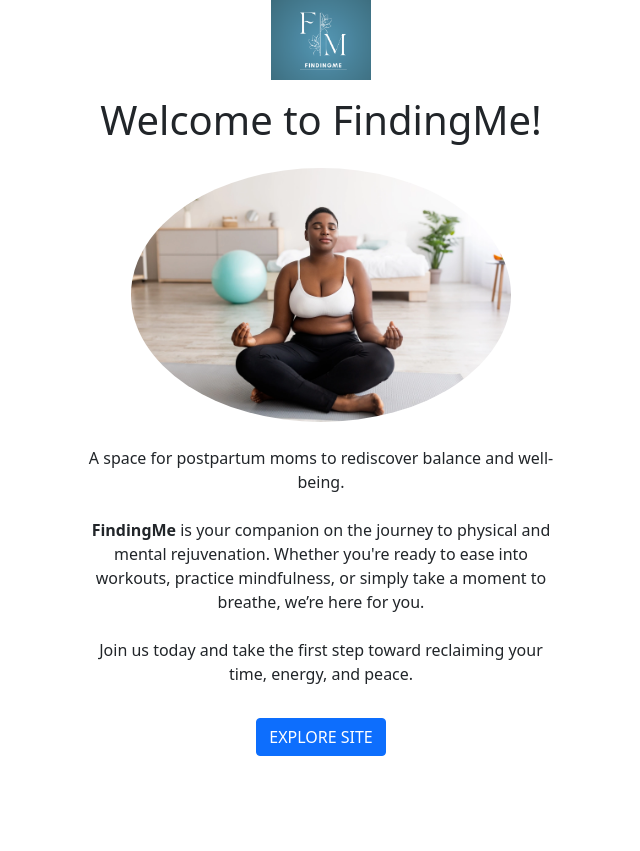
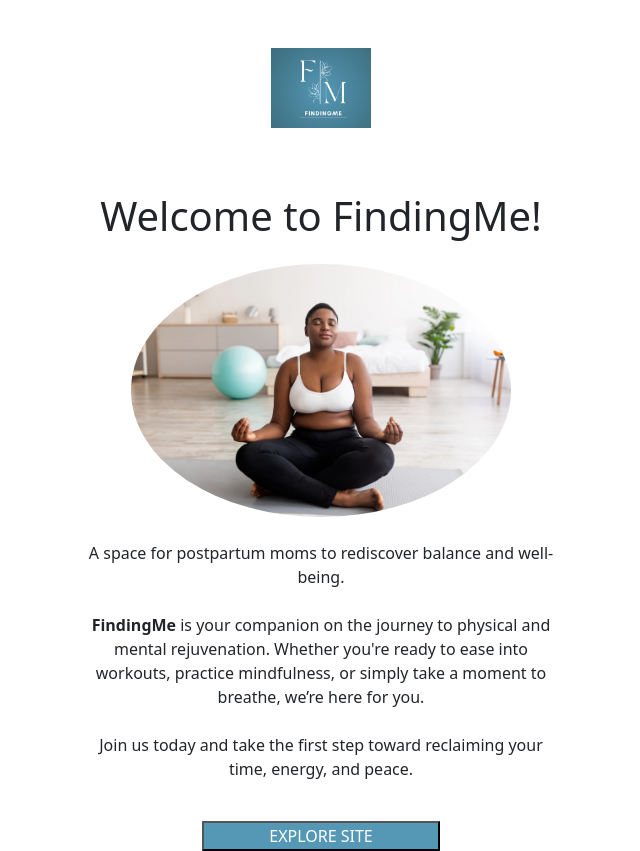
Before and after one commit to xcbhx/1910_final_project, a Flask app: page / in a window 1280 px wide. Shown: the whole page, without its empty margins (319-959 px from the left). Before the commit the page ends 756 px from the top, so only its background shows below. Run offline with Flask 3, Linux system fonts and the light colour scheme.

Commit message:
edited home

```diff
--- a/static/styles.css
+++ b/static/styles.css
@@ -1,3 +1,8 @@
+/* Home */
+#logo {
+    margin: 10%;
+}
+
 /* Sign In */
 .logo_img {
     margin: 10%;
--- a/templates/home.html
+++ b/templates/home.html
@@ -11,7 +11,7 @@
     <main>
         <div class="container" style="max-width: 500px; width: 100%; text-align: center;">
             <div>
-                <img src="/static/landingpageimg.png" alt="Logo" width="100" height="auto">
+                <img src="/static/landingpageimg.png" alt="Logo" width="100" height="auto" id="logo">
                 <h1 class="mt-3">Welcome to FindingMe!</h1>
             </div>
             <div class="mt-4">
@@ -28,7 +28,7 @@
                 Join us today and take the first step toward reclaiming your time, energy, and peace.
             </p>
             <a href="/explore">
-                <button class="btn btn-primary mt-3">EXPLORE SITE</button>
+                <button class="button">EXPLORE SITE</button>
             </a>
         </div>
     </main>
```
